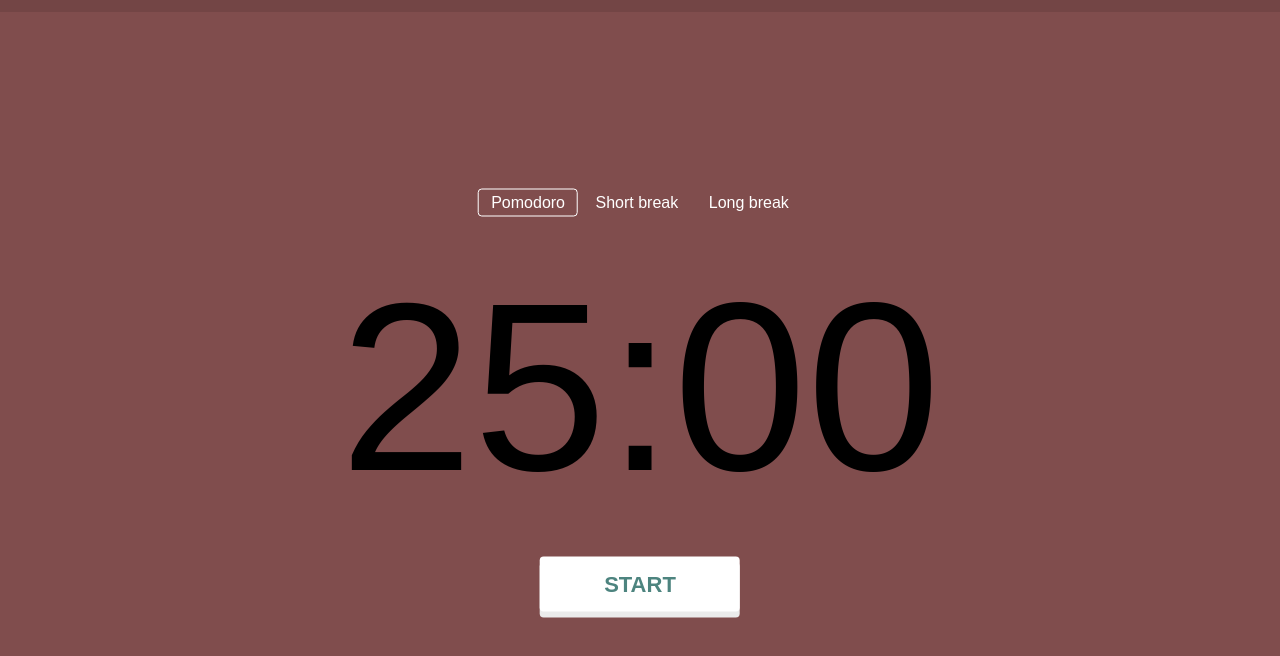
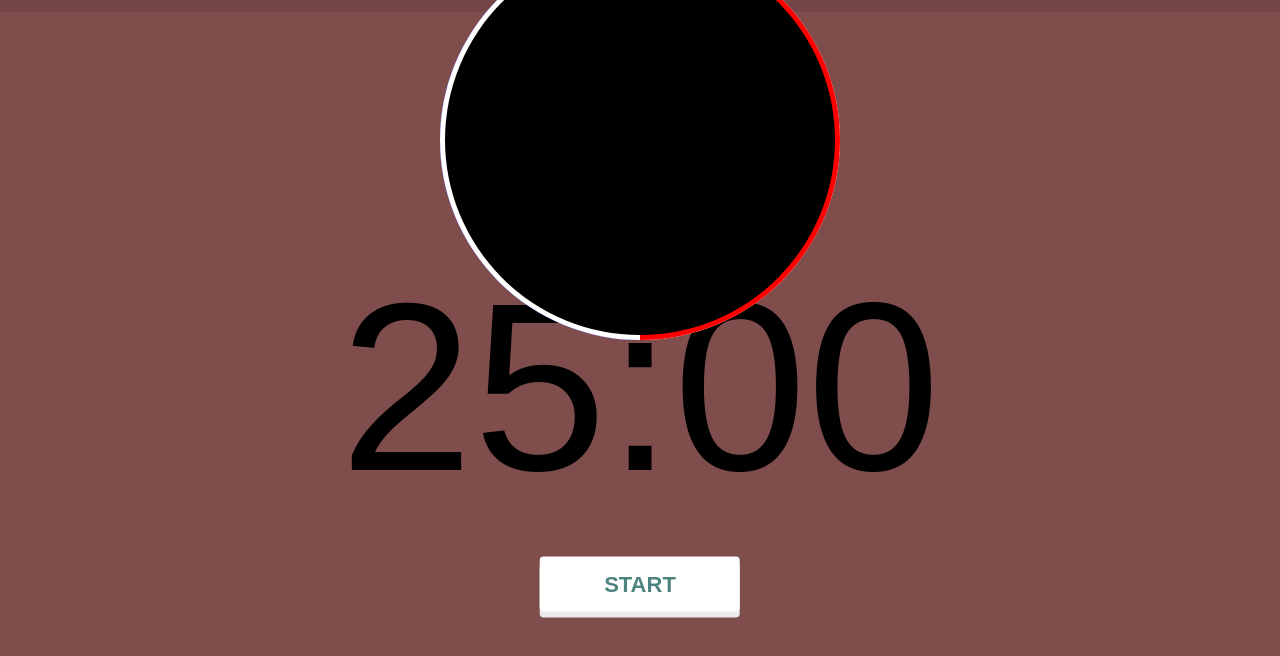
Before and after one commit to vianeyt/PomodoroClone, a website: page index.html in a window 1280 px wide. Drawn offline with Linux system fonts and the light colour scheme.

Commit message:
Working on adding a new countdown timer with progress indicator

```diff
--- a/index.html
+++ b/index.html
@@ -4,12 +4,22 @@
     <meta charset="UTF-8" />
     <meta name="viewport" content="width=device-width, initial-scale=1.0" />
     <meta http-equiv="X-UA-Compatible" content="ie=edge" />
-    <title>Freshman Pomodoro Clock Demo</title>
+    <title>Pomodoro Clock Demo</title>
     <link rel="stylesheet" href="styles.css" />
   </head>
   <body>
     <main class="app">
       <progress id="js-progress" value="0"></progress>
+      <div class="main-container center">
+        <!-- progress indicator -->
+        <div class="circle-container center">
+          <div class="semicircle"></div>
+          <div class="semicircle"></div>
+          <div class="semicircle"></div>
+          <div class="outermost-circle"></div>
+          <!-- Timer -->
+        </div>
+
         <div class="progress-bar"></div>
           <div class="timer">
             <div class="button-group mode-buttons" id="js-mode-buttons">
@@ -44,6 +54,7 @@
               Start
             </button>
           </div>
+      </div>
     </main>
     <div class="hidden">
       <audio src="backtowork.mp3" data-sound="pomodoro"></audio>
--- a/main.js
+++ b/main.js
@@ -7,6 +7,48 @@ const timer = {
     session: 0,
 
 };
+
+
+// circle variables
+const semicircles = document.querySelectorAll('.semicircle');
+
+//input
+const hr = 0;
+const min = 0;
+const sec = 0;
+
+const hours = hr * 3600000;
+const minutes = min * 60000;
+const seconds = sec * 1000;
+const setTime = hours + minutes + seconds;
+const starTime = Date.now();
+const futureTime = starTime + setTime;
+
+
+const timerLoop = setInterval(countDownTimer);
+countDownTimer();
+
+function countDownTimer(){
+    const currentTime = Date.now();
+    const remainingTime = futureTime - currentTime;
+    const angle = (remainingTime / setTime) * 360;
+    //progress indicator
+    if(angle > 180){
+        semicircles[2].style.display = 'none';
+        semicircles[0].style.transform = 'rotate(180deg)';
+        semicircles[1].style.transform = `rotate(${angle}deg)`;
+    } else {
+        semicircles[2].style.display = 'block';
+        semicircles[0].style.transform = 'rotate(180deg)';
+        semicircles[1].style.transform = `rotate(${angle}deg)`;
+    }
+    // timer
+
+    // 5sec-condition
+
+    //end
+}
+//
 
 let interval;
 
--- a/styles.css
+++ b/styles.css
@@ -23,6 +23,17 @@ html {
   --pomodoro: hsl(0, 25%, 40%);
   --shortBreak: hsl(48, 23%, 40%);
   --longBreak: hsl(105, 16%, 40%);
+}
+
+.center{
+  display: flex;
+  justify-content:center;
+  align-items: center;
+}
+
+.main-container{
+  width: 100%;
+  height: 35vh;
 }
 
 body {
@@ -117,6 +128,66 @@ button:focus, button:active {
   display: none;
 }
 
+.circle-container{
+  width: 400px;
+  height: 400px;
+  background-color: white;
+  border-radius: 50%;
+  overflow: hidden;
+  position:absolute;
+  z-index: 1;
+}
+
+.semicircle{
+  width: 50%;
+  height: 100%;
+  position: absolute;
+  top: 0;
+  left: 0;
+  transform-origin: right center;
+}
+
+.semicircle:nth-child(1){
+  background-color: red;
+  z-index: 2;
+}
+
+.semicircle:nth-child(2){
+  background-color: blue;
+  z-index: 3;
+}
+
+.semicircle:nth-child(3){
+  background-color: white;
+  z-index: 4;
+  display: none;
+}
+
+.outermost-circle{
+  width: 390px;
+  height: 390px;
+  background-color: black;
+  border-radius: 50%;
+  z-index: 5;
+
+}
+
+/* hover for testing only */
+/* .main-container:hover .semicircle:nth-child(1){
+  transform: rotate(180deg);
+  transition: 1s linear;
+}
+
+.main-container:hover .semicircle:nth-child(2){
+  transform: rotate(360deg);
+  transition: 2s linear;
+}
+
+.main-container:hover .semicircle:nth-child(3){
+  opacity: 0;
+  transition: opacity 0s 1s;
+} */
+
 @media screen and (max-width: 550px) {
   .clock {
     font-size: 8rem;
```
Lines whose indentation alone changed are shown as unchanged.
